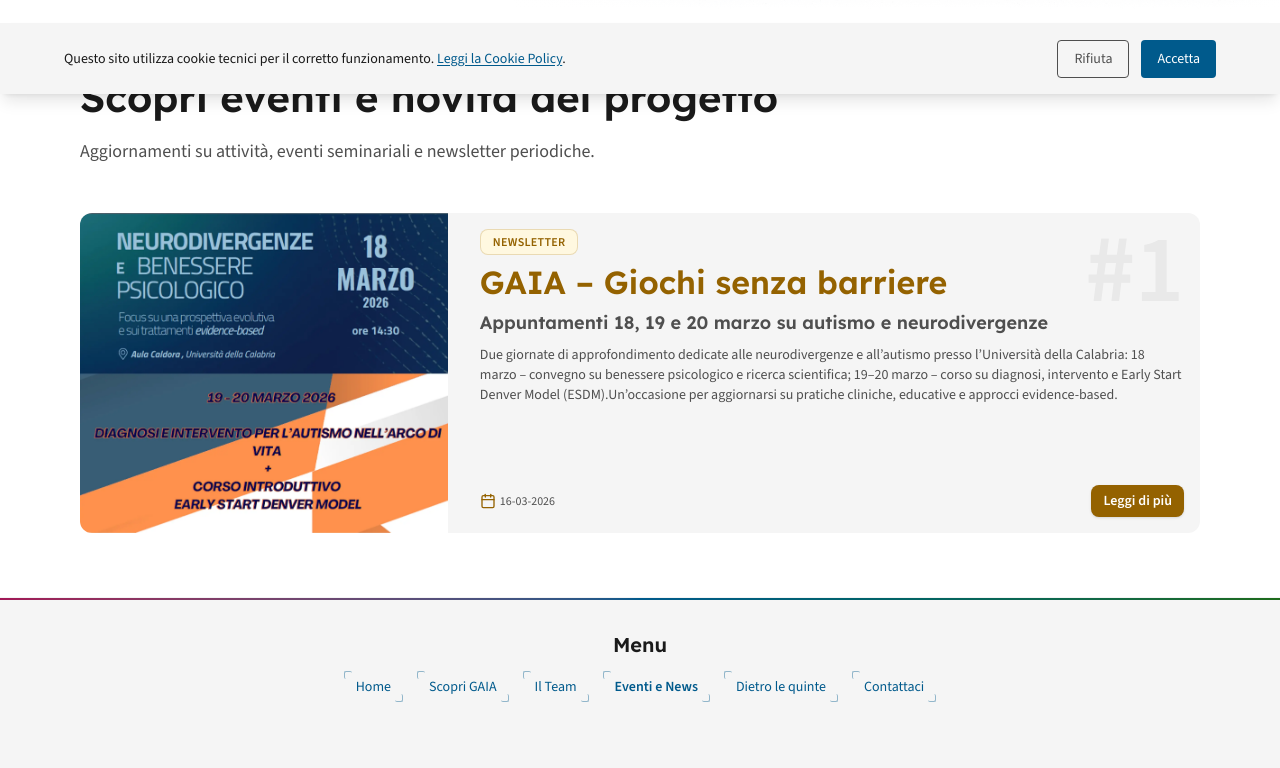
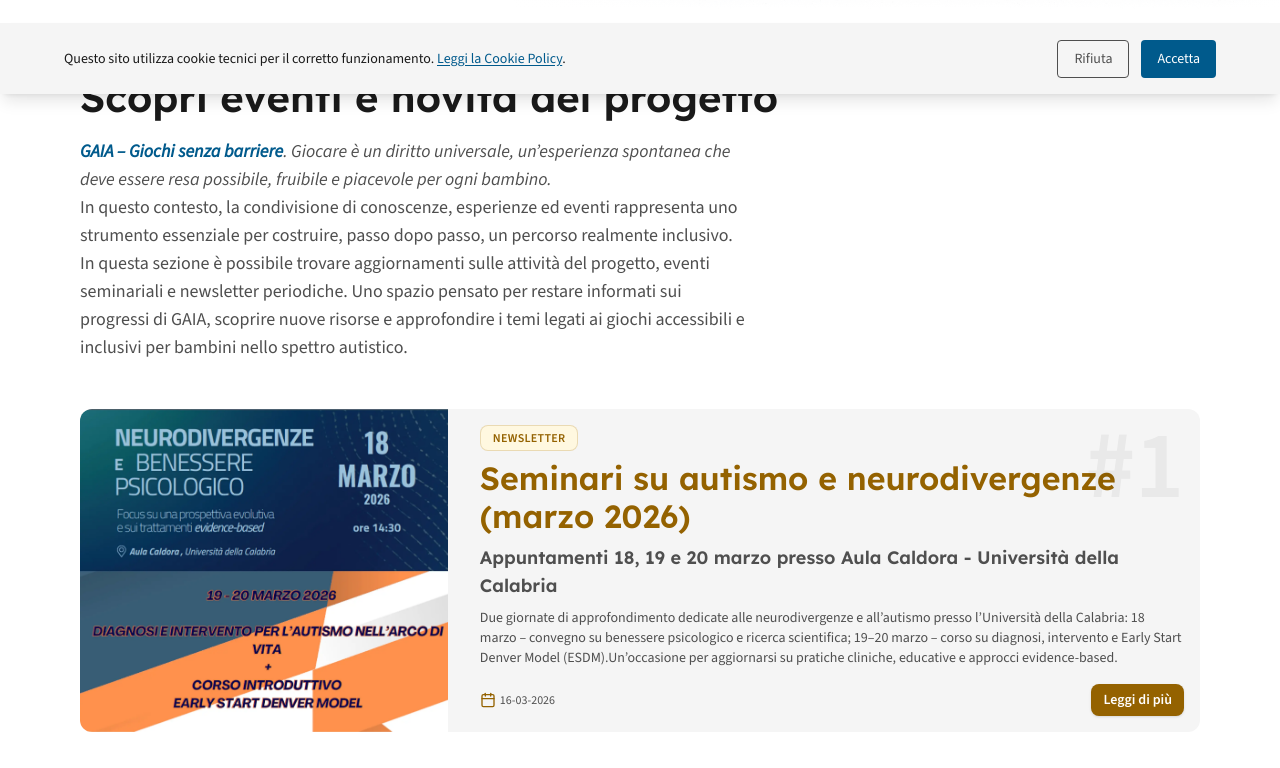
Before and after one commit to LauraCorrado/gaia-game, a React (Vite) app: page /eventi-news in a window 1280 px wide. Shown: the part 706-1474 px from the top of the page. Built offline with nearby package versions, Linux system fonts and the light colour scheme.

Commit message:
feat: sistemazione eventi e news e dettagli

```diff
--- a/src/components/shared/NewsDetail.tsx
+++ b/src/components/shared/NewsDetail.tsx
@@ -73,7 +73,7 @@ export default function NewsDetail() {
           return (
             <h2
               key={i}
-              className="my-6 text-lm-text-primary dark:text-dm-text-primary font-semibold"
+              className="my-6 text-lg text-lm-text-primary dark:text-dm-text-primary font-semibold"
             >
               {block.text}
             </h2>
--- a/src/data/news.ts
+++ b/src/data/news.ts
@@ -36,8 +36,8 @@ export const news: NewsItem[] = [
   {
     id: 1,
     indice: "#1",
-    titolo: "GAIA – Giochi senza barriere",
-    sottotitolo: "Appuntamenti 18, 19 e 20 marzo su autismo e neurodivergenze",
+    titolo: "Seminari su autismo e neurodivergenze (marzo 2026)",
+    sottotitolo: "Appuntamenti 18, 19 e 20 marzo presso Aula Caldora - Università della Calabria",
     categoria: "Newsletter",
     data: "16-03-2026",
     immagine: locandina_1,
@@ -49,7 +49,7 @@ export const news: NewsItem[] = [
     contenuti: [
       {
         type: "heading",
-        text: "Giocare è un diritto universale, un’esperienza spontanea che deve essere resa possibile, fruibile e piacevole per ogni bambino",
+        text: "GAIA – Giochi senza barriere. Giocare è un diritto universale, un’esperienza spontanea che deve essere resa possibile, fruibile e piacevole per ogni bambino",
       },
       {
         type: "paragraph",
--- a/src/pages/EventiNews.tsx
+++ b/src/pages/EventiNews.tsx
@@ -22,9 +22,14 @@ export default function EventiNews() {
           >
             Scopri eventi e novità del progetto
           </h1>
+          <p className="italic text-lm-text-secondary dark:text-dm-text-secondary text-lg max-w-2xl">
+            <strong className="text-lm-blue dark:text-dm-blue">GAIA – Giochi senza barriere</strong>. Giocare è un diritto universale, un’esperienza spontanea che deve essere resa possibile, fruibile e piacevole per ogni bambino.
+          </p>
           <p className="text-lm-text-secondary dark:text-dm-text-secondary text-lg max-w-2xl">
-            Aggiornamenti su attività, eventi seminariali e
-            newsletter periodiche.
+            In questo contesto, la condivisione di conoscenze, esperienze ed eventi rappresenta uno strumento essenziale per costruire, passo dopo passo, un percorso realmente inclusivo.
+          </p>
+           <p className="text-lm-text-secondary dark:text-dm-text-secondary text-lg max-w-2xl">
+            In questa sezione è possibile trovare aggiornamenti sulle attività del progetto, eventi seminariali e newsletter periodiche. Uno spazio pensato per restare informati sui progressi di GAIA, scoprire nuove risorse e approfondire i temi legati ai giochi accessibili e inclusivi per bambini nello spettro autistico.
           </p>
         </section>
 
```
